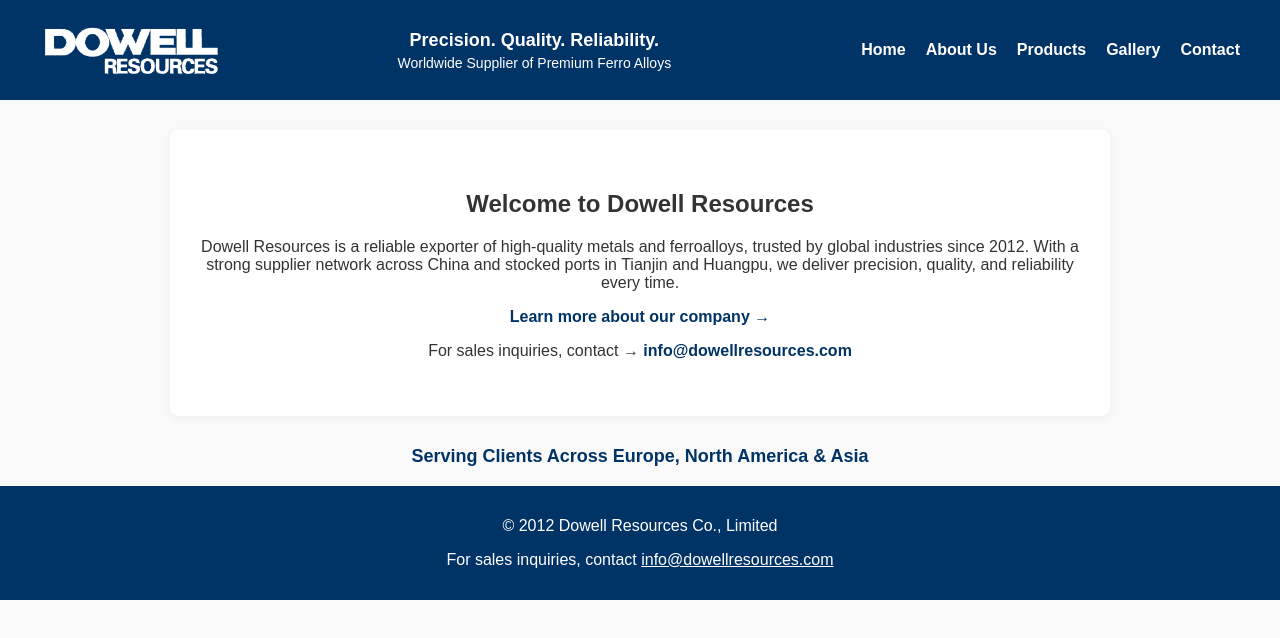
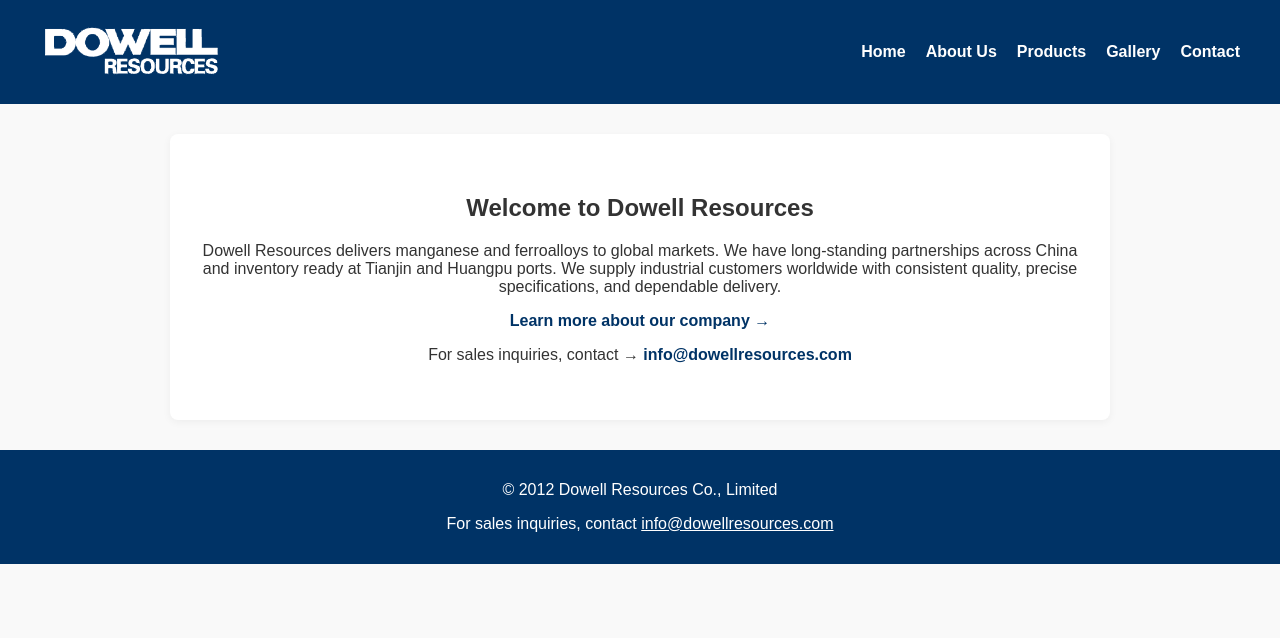
Before and after one commit to Josh-writes/dowell-resources-website, a plain HTML site: page index.html in a window 1280 px wide. Drawn offline with Linux system fonts and the light colour scheme.

Commit message:
update site

```diff
--- a/index.html
+++ b/index.html
@@ -8,64 +8,35 @@
     <link rel="stylesheet" href="https://cdnjs.cloudflare.com/ajax/libs/font-awesome/5.15.3/css/all.min.css">
 </head>
 
-<script>
-    window.onload = function () {
-        // Trust message rotator
-        const trustMessages = [
-            "13+ Years of Global Export Experience",
-            "Serving Clients Across Europe, North America & Asia",
-            "Logistics Expertise with Stock at Tianjin & Huangpu Ports",
-            "Trusted Supplier of Ferro Alloys",
-            "We Deliver to All Major International Ports",
-            "Long-Term Partnerships with Top Producers Across China"
-        ];
-
-        let trustIndex = 0;
-        const trustText = document.getElementById("trust-text");
-
-        setInterval(() => {
-            trustIndex = (trustIndex + 1) % trustMessages.length;
-            trustText.textContent = trustMessages[trustIndex];
-        }, 3000);
-
-
-    };
-</script>
-
 <body>
     <header>
         <div class="header-container">
-            <img src="images/dowell-logo-white.png" alt="Dowell Resources Logo" class="logo">
-
-            <div class="header-message">
-                <h2>Precision. Quality. Reliability.</h2>
-                <p>Worldwide Supplier of Premium Ferro Alloys</p>
-            </div>
+            <a href="/">
+			  <img src="/images/dowell-logo-white.png" alt="Dowell Resources Logo" class="logo">
+			</a>
 
             <button id="mobile-nav-toggle" class="mobile-nav-toggle">
                 <i class="fas fa-bars"></i>
             </button>
 
-            <nav>
-				<a href="./">Home</a>
-				<a href="./about/">About Us</a>
-				<a href="./products/">Products</a>
-				<a href="./gallery/">Gallery</a>
-				<a href="./contact/">Contact</a>
+            <nav id="main-nav">
+			  <a href="/">Home</a>
+			  <a href="/about/">About Us</a>
+			  <a href="/products/">Products</a>
+			  <a href="/gallery/">Gallery</a>
+			  <a href="/contact/">Contact</a>
 			</nav>
         </div>
     </header>
 
     <section id="intro">
         <h2>Welcome to Dowell Resources</h2>
-        <p>Dowell Resources is a reliable exporter of high-quality metals and ferroalloys, trusted by global industries since 2012. With a strong supplier network across China and stocked ports in Tianjin and Huangpu, we deliver precision, quality, and reliability every time.</p>
+        <p>Dowell Resources delivers manganese and ferroalloys to global markets. We have long-standing partnerships across China and inventory ready at Tianjin and Huangpu ports.  We supply industrial customers worldwide with consistent quality, precise specifications, and dependable delivery. </p>
+
         <p><a href="about.html">Learn more about our company &rarr;</a></p>
         <p>For sales inquiries, contact &rarr; <a href="mailto:info@dowellresources.com">info@dowellresources.com</a></p>
     </section>
 
-    <div class="trust-scroller">
-        <p id="trust-text">13+ Years of Global Export Experience</p>
-    </div>
 
     <footer>
         <p>&copy; 2012 Dowell Resources Co., Limited</p>
--- a/style.css
+++ b/style.css
@@ -248,12 +248,3 @@
 #intro a:hover {
     text-decoration: underline;
 }
-
-.trust-scroller {
-    margin-top: 30px;
-    text-align: center;
-    font-size: 18px;
-    font-weight: bold;
-    color: #003366;
-    min-height: 40px;
-}
```
Also changed, not shown: about/index.html (+9 -12 lines), contact/index.html (+9 -12 lines), gallery/index.html (+9 -12 lines), products/index.html (+9 -12 lines), 1 other file.
